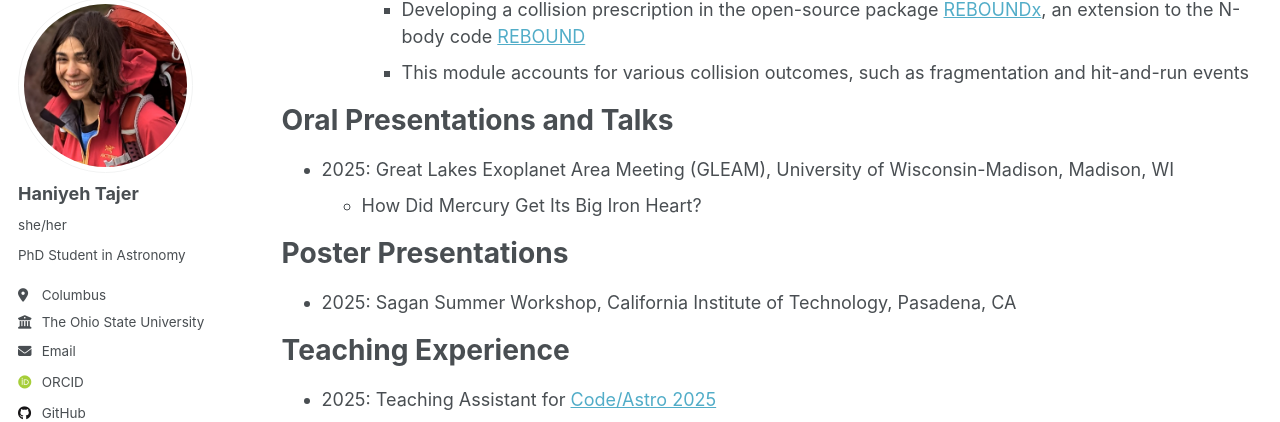
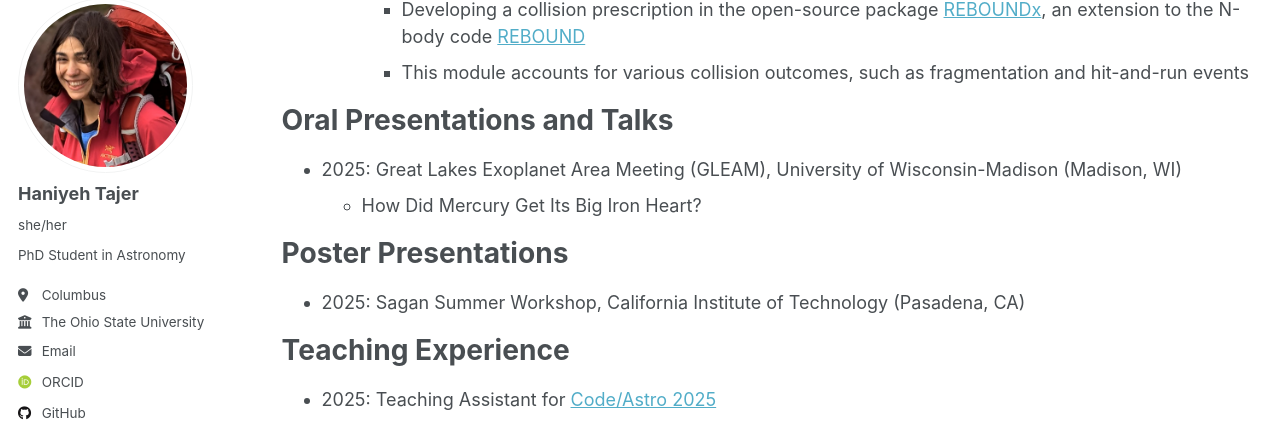
Before and after one commit to haniyehtajer/haniyehtajer.github.io, a Jekyll site: the page built from _pages/cv.md, in a window 1280 px wide and 900 px high, scrolled down 1025 px. Shown: the part 101-523 px from the top of the window. Built offline with Jekyll 4.4.1, drawn with Linux system fonts in a browser that asks for light colours; some web fonts are replaced.

Commit message:
minor edits

```diff
--- a/_pages/cv.md
+++ b/_pages/cv.md
@@ -45,12 +45,12 @@ Research Experience
 
 Oral Presentations and Talks
 =====
-* 2025:  Great Lakes Exoplanet Area Meeting (GLEAM), University of Wisconsin-Madison, Madison, WI
+* 2025:  Great Lakes Exoplanet Area Meeting (GLEAM), University of Wisconsin-Madison (Madison, WI)
     * How Did Mercury Get Its Big Iron Heart?
 
 Poster Presentations
 =====
-* 2025: Sagan Summer Workshop, California Institute of Technology, Pasadena, CA
+* 2025: Sagan Summer Workshop, California Institute of Technology (Pasadena, CA)
 
 Teaching Experience
 ======
```
